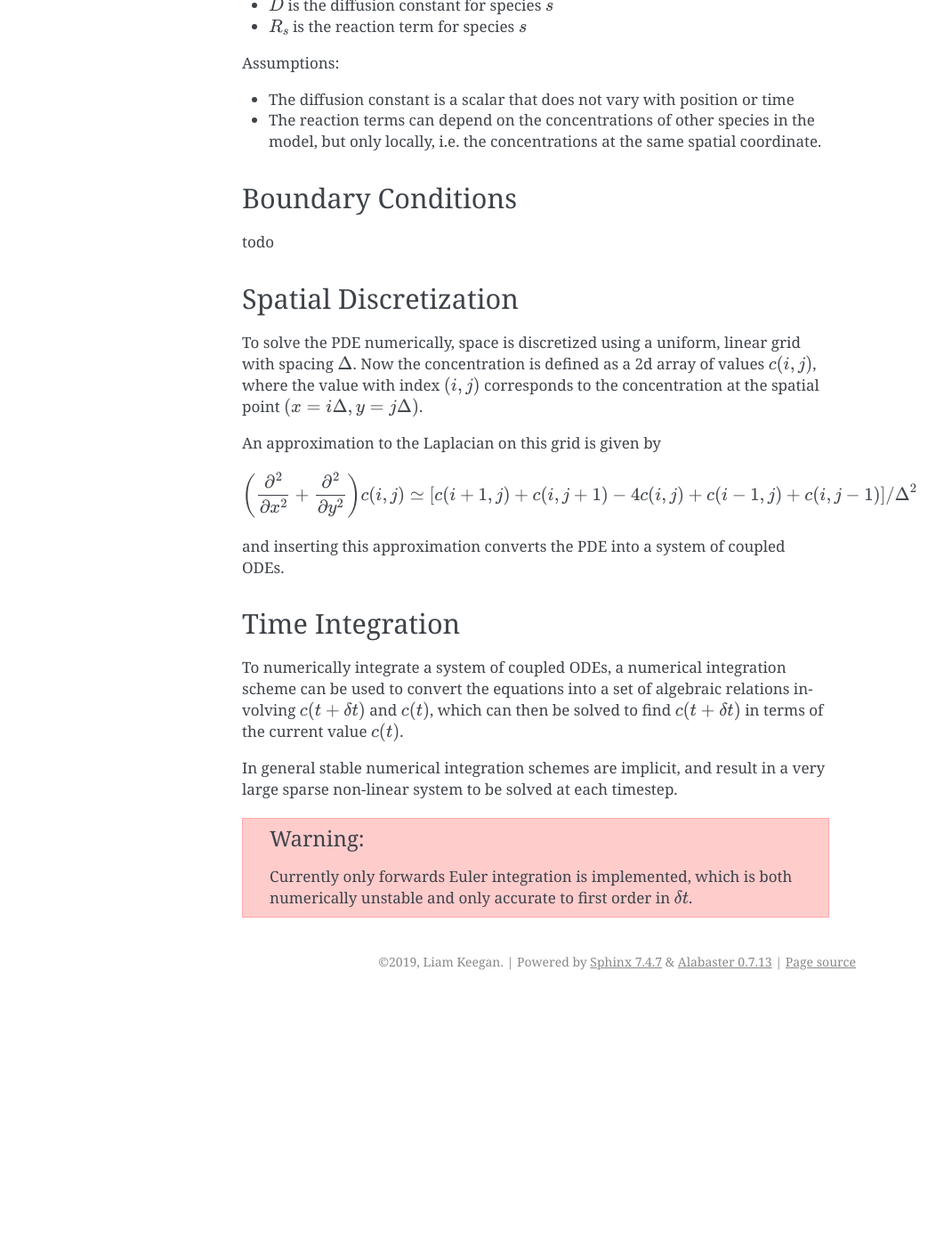
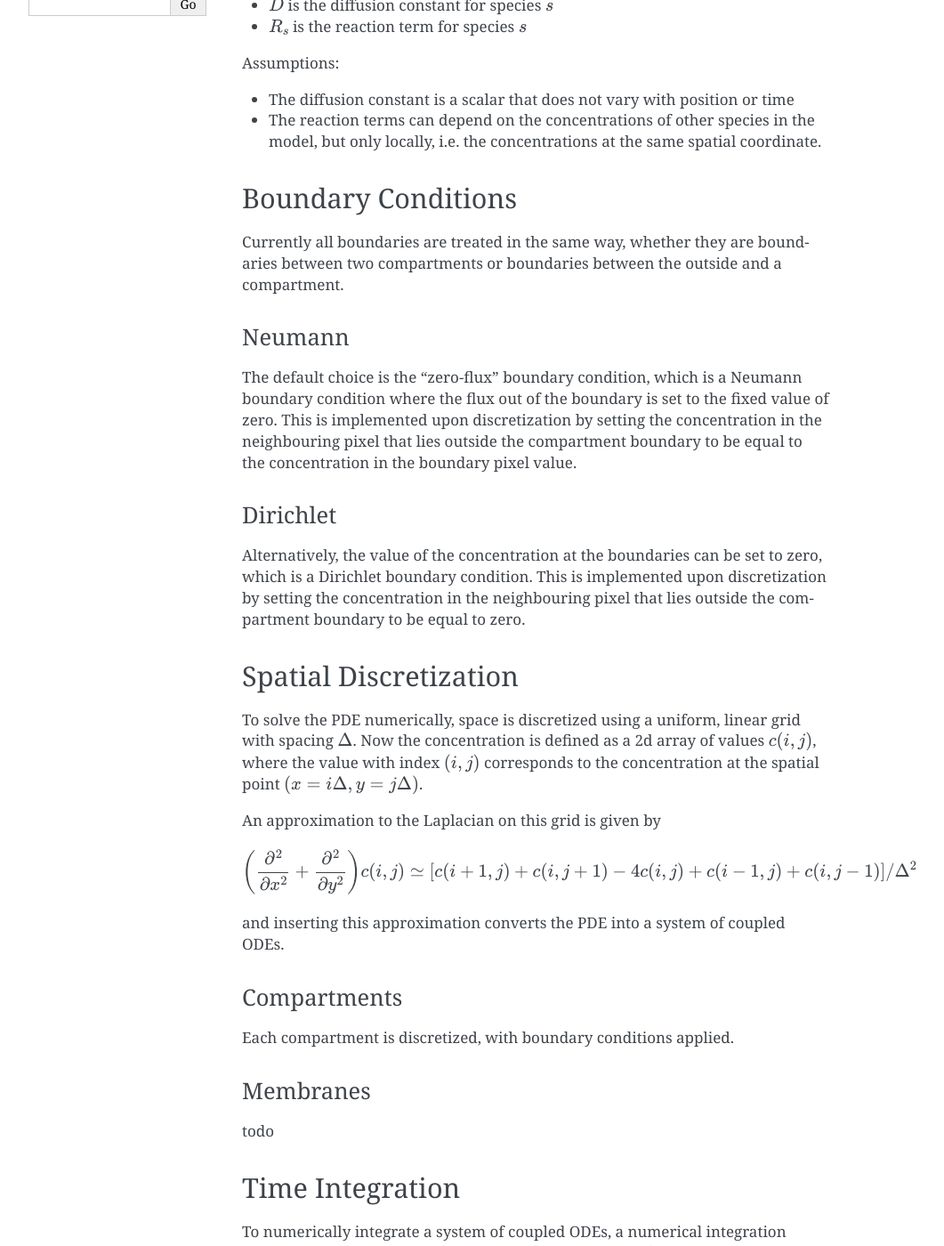
Before and after one commit to spatial-model-editor/spatial-model-editor, a Sphinx documentation site: the page built from docs/maths.rst, in a window 1280 px wide and 1400 px high, scrolled down 426 px. Shown: the whole window at 89% size, without its empty margins (148-1209 px from the left). Built offline with Sphinx 7.4.7, drawn with Linux system fonts in a browser that asks for light colours; before the commit the page ends 1546 px from its top, so only the background shows below that; some of the changed text lies outside the part shown.

Commit message:
update docs: add bcs info

```diff
--- a/docs/maths.rst
+++ b/docs/maths.rst
@@ -26,7 +26,15 @@ Assumptions:
 Boundary Conditions
 -------------------
 
-todo
+Currently all boundaries are treated in the same way, whether they are boundaries between two compartments or boundaries between the outside and a compartment.
+
+Neumann
+^^^^^^^
+The default choice is the "zero-flux" boundary condition, which is a Neumann boundary condition where the flux out of the boundary is set to the fixed value of zero. This is implemented upon discretization by setting the concentration in the neighbouring pixel that lies outside the compartment boundary to be equal to the concentration in the boundary pixel value.
+
+Dirichlet
+^^^^^^^^^
+Alternatively, the value of the concentration at the boundaries can be set to zero, which is a Dirichlet boundary condition. This is implemented upon discretization by setting the concentration in the neighbouring pixel that lies outside the compartment boundary to be equal to zero.
 
 Spatial Discretization
 ----------------------
@@ -41,6 +49,17 @@ An approximation to the Laplacian on this grid is given by
 
 and inserting this approximation converts the PDE into a system of coupled ODEs.
 
+Compartments
+^^^^^^^^^^^^
+
+Each compartment is discretized, with boundary conditions applied.
+
+Membranes
+^^^^^^^^^
+
+todo
+
+
 Time Integration
 ----------------
 
```
